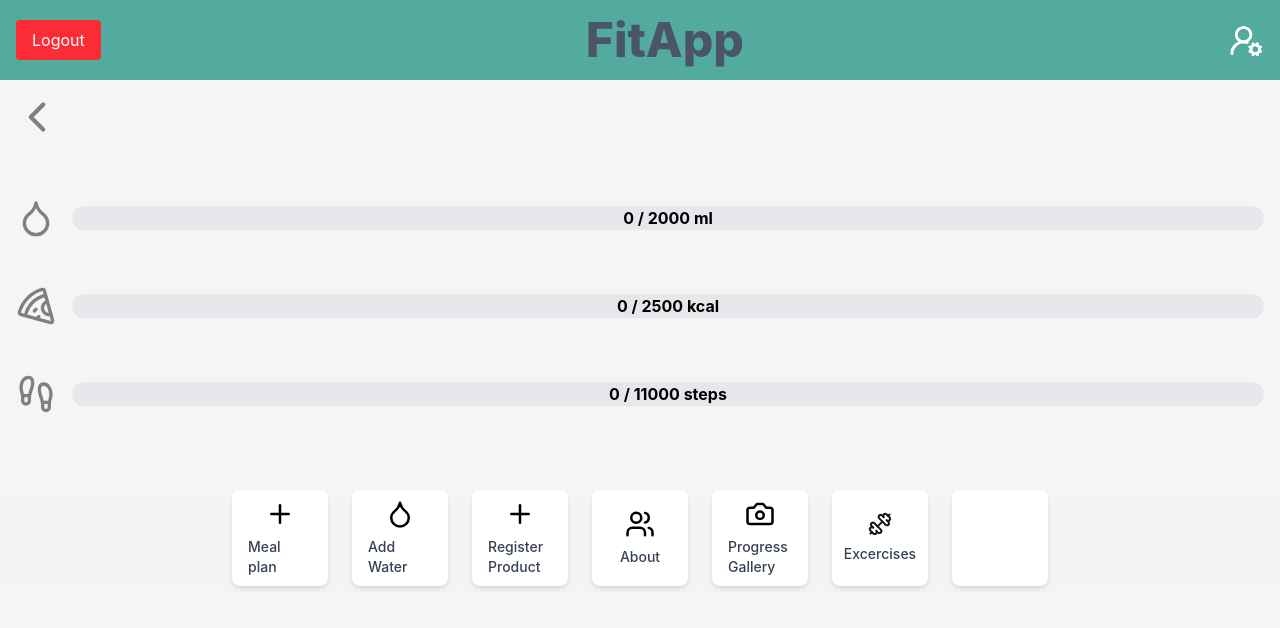
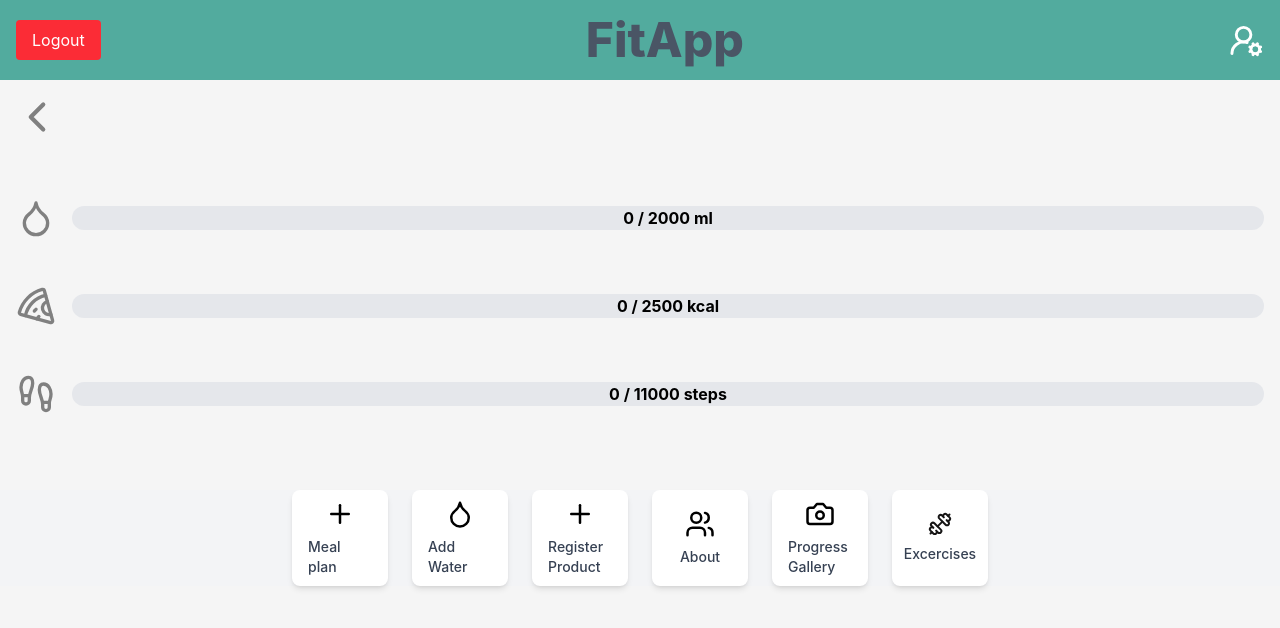
Before and after one commit to martix3001/FiTAppka, a React (Vite) app: page /dashboard in a window 1280 px wide. Shown: the top 628 px of the page. Built offline with nearby package versions, Linux system fonts and the light colour scheme; no server answers; the database is empty; sample sign-in values are in the browser's storage.

Commit message:
fix: ActionTile remove

```diff
--- a/src/app/routes/Home.tsx
+++ b/src/app/routes/Home.tsx
@@ -162,11 +162,6 @@ export default function Home() {
           label={"Excercises"}
           onClick={() => navigate("/dashboard/exercise")}
         />
-        <ActionTile
-          icon={""}
-          label={""}
-          onClick={() => navigate("/dashboard")}
-        />
       </div>
     </div>
   );
```
